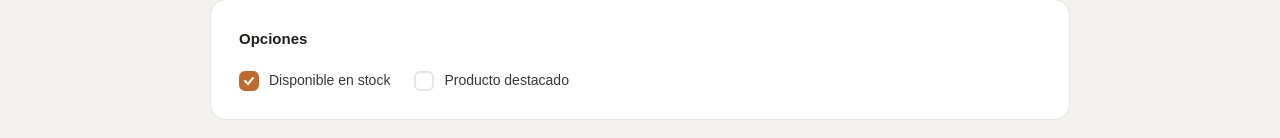
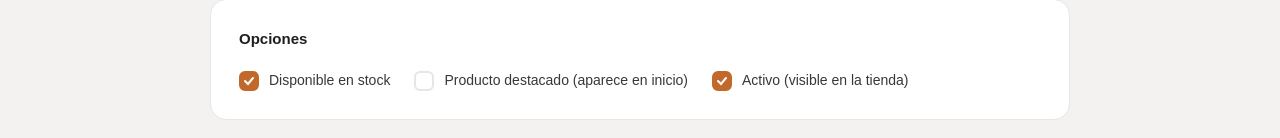
Before and after one commit to artjjad-afk/puntonorte, a Next.js app: page /admin/productos/1/editar in a window 1280 px wide. Shown: the part 1036-1174 px from the top of the page. Built offline with nearby package versions, Linux system fonts and the light colour scheme; no server answers; the database is empty.

Commit message:
fix: validacion en editar producto, campo active, categoria sin hardcode

```diff
--- a/app/admin/productos/[id]/editar/page.tsx
+++ b/app/admin/productos/[id]/editar/page.tsx
@@ -20,7 +20,8 @@ export default function EditarProducto({ params }: { params: Promise<{ id: strin
   const [form, setForm] = useState({
     name: '', price: '', originalPrice: '', category: '',
     subcategory: '', description: '', badge: '',
-    inStock: true, featured: false, images: [] as string[],
+    inStock: true, featured: false, active: true,
+    images: [] as string[],
     sizes: [] as string[], colors: [] as string[],
   })
 
@@ -37,9 +38,10 @@ export default function EditarProducto({ params }: { params: Promise<{ id: strin
         setForm({
           name: p.name || '', price: String(p.price || ''),
           originalPrice: p.originalPrice ? String(p.originalPrice) : '',
-          category: p.category || 'dama', subcategory: p.subcategory || '',
+          category: p.category || '', subcategory: p.subcategory || '',
           description: p.description || '', badge: p.badge || '',
           inStock: p.inStock ?? true, featured: p.featured ?? false,
+          active: p.active ?? true,
           images: Array.isArray(p.images) ? p.images : [],
           sizes: Array.isArray(p.sizes) ? p.sizes : [],
           colors: Array.isArray(p.colors) ? p.colors : [],
@@ -50,19 +52,31 @@ export default function EditarProducto({ params }: { params: Promise<{ id: strin
 
   const set = (k: string, v: unknown) => setForm(f => ({ ...f, [k]: v }))
   const addImage = () => { if (imageInput.trim()) { set('images', [...form.images, imageInput.trim()]); setImageInput('') } }
+  const removeImage = (i: number) => set('images', form.images.filter((_: string, idx: number) => idx !== i))
   const addSize = () => { if (sizeInput.trim() && !form.sizes.includes(sizeInput.trim())) { set('sizes', [...form.sizes, sizeInput.trim()]); setSizeInput('') } }
   const addColor = () => { if (colorInput.trim() && !form.colors.includes(colorInput.trim())) { set('colors', [...form.colors, colorInput.trim()]); setColorInput('') } }
 
   const handleSubmit = async (e: React.FormEvent) => {
     e.preventDefault()
-    setLoading(true); setError('')
+    setError('')
+
+    // Validación antes de enviar
+    if (!form.name.trim()) { setError('El nombre del producto es requerido.'); return }
+    if (!form.price || parseFloat(form.price) <= 0) { setError('El precio debe ser mayor a 0.'); return }
+    if (!form.description.trim()) { setError('La descripción es requerida.'); return }
+    if (form.images.length === 0) { setError('Agrega al menos una imagen.'); return }
+    if (form.originalPrice && parseFloat(form.originalPrice) <= parseFloat(form.price)) {
+      setError('El precio original debe ser mayor al precio actual.'); return
+    }
+
+    setLoading(true)
     try {
       const res = await fetch(`/api/products/${id}`, {
         method: 'PUT', headers: { 'Content-Type': 'application/json' },
         body: JSON.stringify(form),
       })
       if (res.ok) router.push('/admin/productos')
-      else { const d = await res.json(); setError(d.error || 'Error') }
+      else { const d = await res.json(); setError(d.error || 'Error al guardar') }
     } catch { setError('Error de conexión') }
     finally { setLoading(false) }
   }
@@ -184,7 +198,11 @@ export default function EditarProducto({ params }: { params: Promise<{ id: strin
               <div style={{ background: '#fff', borderRadius: '16px', padding: '28px', border: '1px solid #e8e5e2' }}>
                 <h2 style={{ fontSize: '15px', fontWeight: '800', color: '#211f1e', margin: '0 0 20px' }}>Opciones</h2>
                 <div style={{ display: 'flex', gap: '24px', flexWrap: 'wrap' }}>
-                  {[{ key: 'inStock', label: 'Disponible en stock' }, { key: 'featured', label: 'Producto destacado' }].map(({ key, label }) => (
+                  {[
+                    { key: 'inStock',  label: 'Disponible en stock' },
+                    { key: 'featured', label: 'Producto destacado (aparece en inicio)' },
+                    { key: 'active',   label: 'Activo (visible en la tienda)' },
+                  ].map(({ key, label }) => (
                     <label key={key} style={{ display: 'flex', alignItems: 'center', gap: '10px', cursor: 'pointer' }}>
                       <div onClick={() => set(key, !form[key as keyof typeof form])} style={{ width: '20px', height: '20px', borderRadius: '6px', border: `2px solid ${form[key as keyof typeof form] ? '#c1692b' : '#e8e5e2'}`, background: form[key as keyof typeof form] ? '#c1692b' : '#fff', display: 'flex', alignItems: 'center', justifyContent: 'center', cursor: 'pointer', transition: 'all .2s', flexShrink: 0 }}>
                         {form[key as keyof typeof form] && <svg width="12" height="12" viewBox="0 0 12 12"><polyline points="2,6 5,9 10,3" stroke="white" strokeWidth="2" fill="none" strokeLinecap="round" /></svg>}
```
